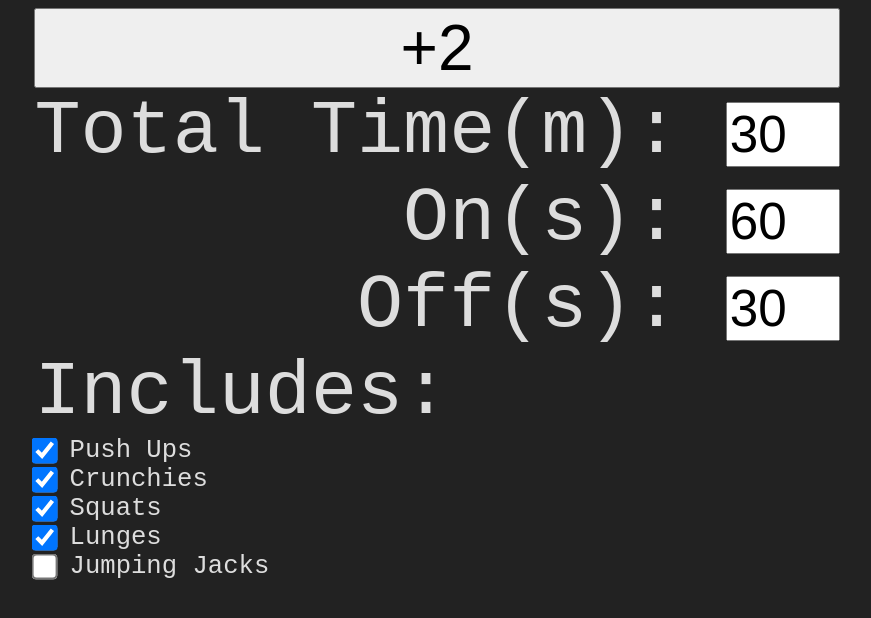
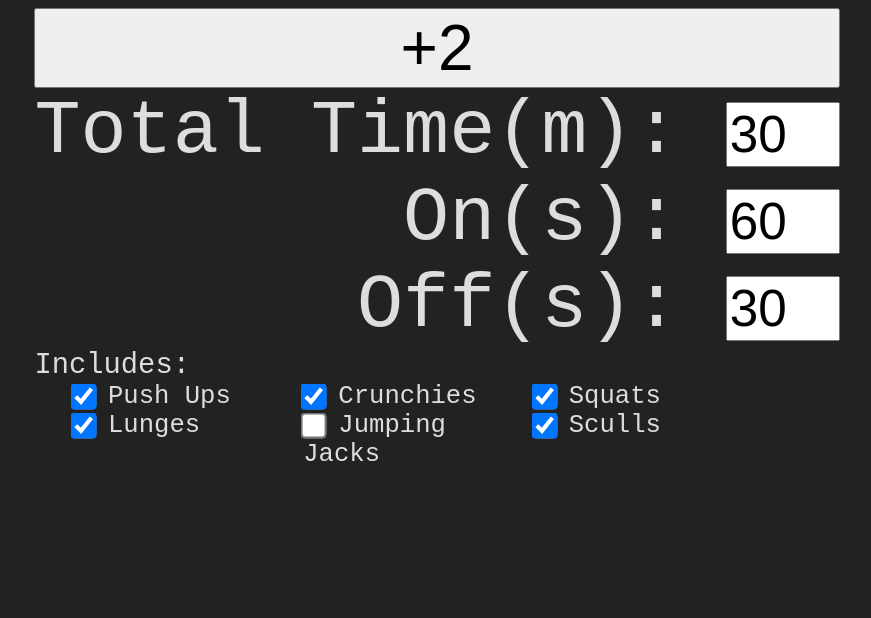
Before and after one commit to kkuhn3/swords-dance, a plain HTML site: page index.html in a window 1280 px wide. Shown: the whole page, without its empty margins (203-1074 px from the left). Drawn offline with Linux system fonts and the light colour scheme.

Commit message:
3 columns

```diff
--- a/index.css
+++ b/index.css
@@ -34,6 +34,17 @@ html {
 .checkable {
 	font-size: 2vw;
 	display: inline-block;
+	width: 55vw;
+	margin-left: 3vw;
+}
+
+.col {
+	float: left;
+	width: 18vw;
+}
+
+span {
+	font-size: 2.25vw;
 }
 
 .checkablebox {
--- a/index.html
+++ b/index.html
@@ -15,16 +15,30 @@
 			<input type="text" class="textInput" id="offTime" value="30"><br>
 			<span>Includes:</span><br>
 			<div class=checkable>
+				<div class=col>
 					<input class="checkablebox" type="checkbox" checked=true id="pushUpCheck" value="Push Ups">
 					<label for="pushUpCheck"> Push Ups</label><br>
+				</div>
+				<div class=col>
 					<input class="checkablebox" type="checkbox" checked=true id="crunchieCheck" value="Crunchies">
 					<label for="crunchieCheck"> Crunchies</label><br>
+				</div>
+				<div class=col>
 					<input class="checkablebox" type="checkbox" checked=true id="squatCheck" value="Squats">
 					<label for="squatCheck"> Squats</label><br>
+				</div>
+				<div class=col>
 					<input class="checkablebox" type="checkbox" checked=true id="lungeCheck" value="Lunges">
 					<label for="lungeCheck"> Lunges</label><br>
+				</div>
+				<div class=col>
 					<input class="checkablebox" type="checkbox" id="jumpingJacksCheck" value="Jumping Jacks">
 					<label for="jumpingJacksCheck"> Jumping Jacks</label><br>
+				</div>
+				<div class=col>
+					<input class="checkablebox" type="checkbox" checked=true id="SkullsCheck" value="Sculls">
+					<label for="ScullsCheck"> Sculls</label><br>
+				</div>
 			</div>
 		</div>
 		<div id="post">
```
Lines whose indentation alone changed are shown as unchanged.
